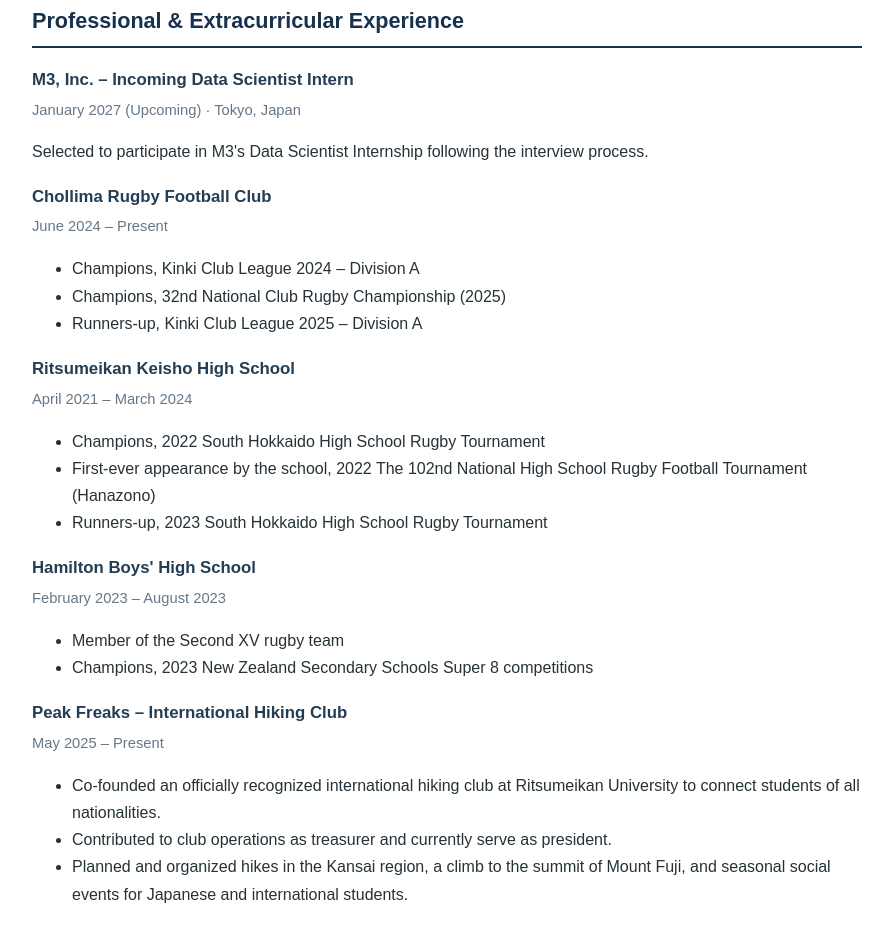
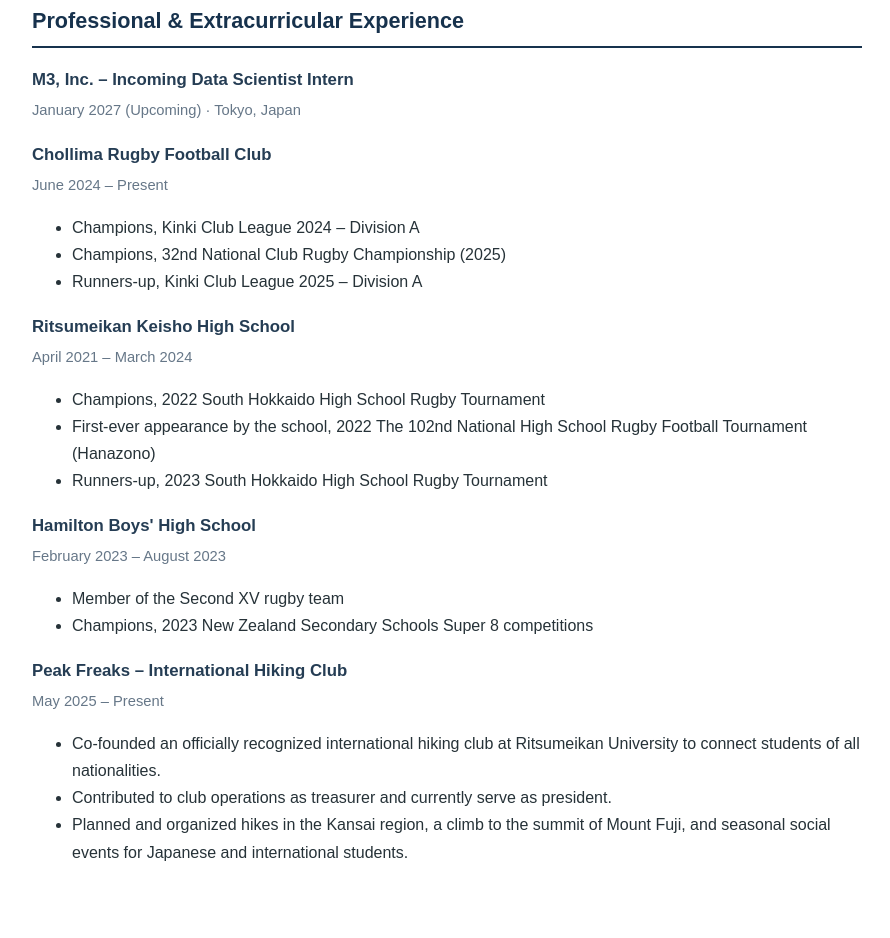
Before and after one commit to KoseiHoriJP/KoseiHoriJP.github.io, a plain HTML site: page index.html in a window 1280 px wide. Shown: the part 3297-4235 px from the top of the page, without its empty margins (193-1083 px from the left). Drawn offline with Linux system fonts and the light colour scheme.

Commit message:
Update index.html

```diff
--- a/index.html
+++ b/index.html
@@ -794,10 +794,6 @@
                        data-ja="2027年1月（参加予定）・東京都">
                         January 2027 (Upcoming) · Tokyo, Japan
                     </p>
-                    <p data-en="Selected to participate in M3's Data Scientist Internship following the interview process."
-                       data-ja="面接選考を経て、エムスリーのデータサイエンティストインターンへの参加が決定した。">
-                        Selected to participate in M3's Data Scientist Internship following the interview process.
-                    </p>
                 </article>
 
                 <article class="item">
```
